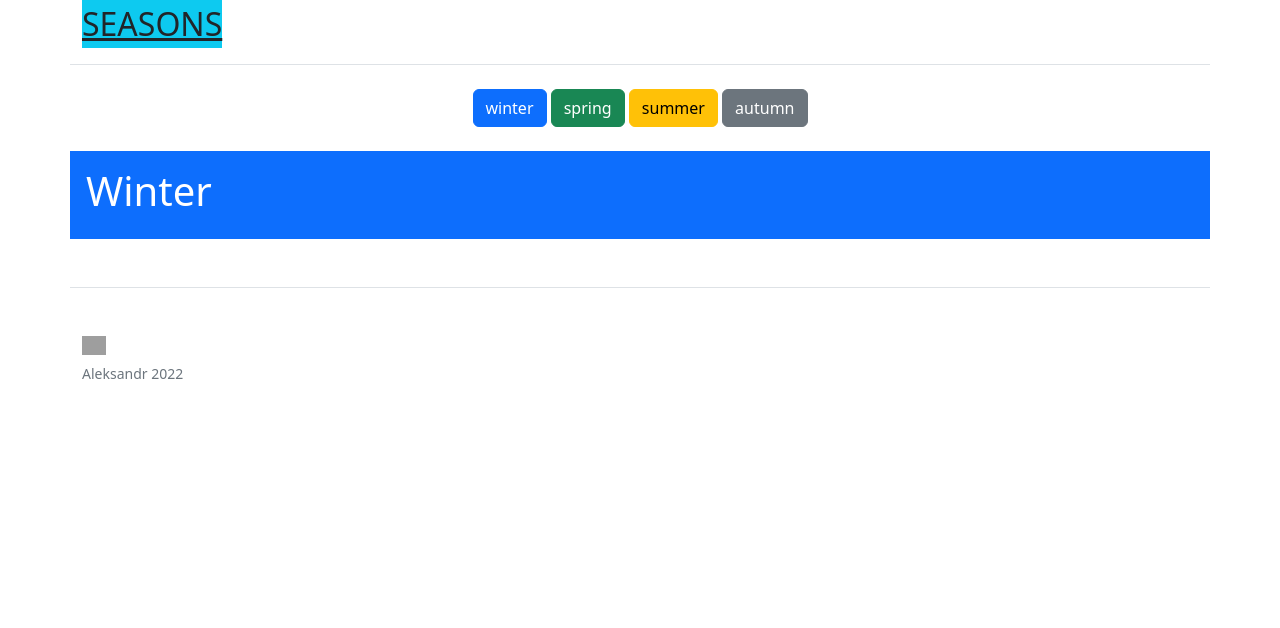
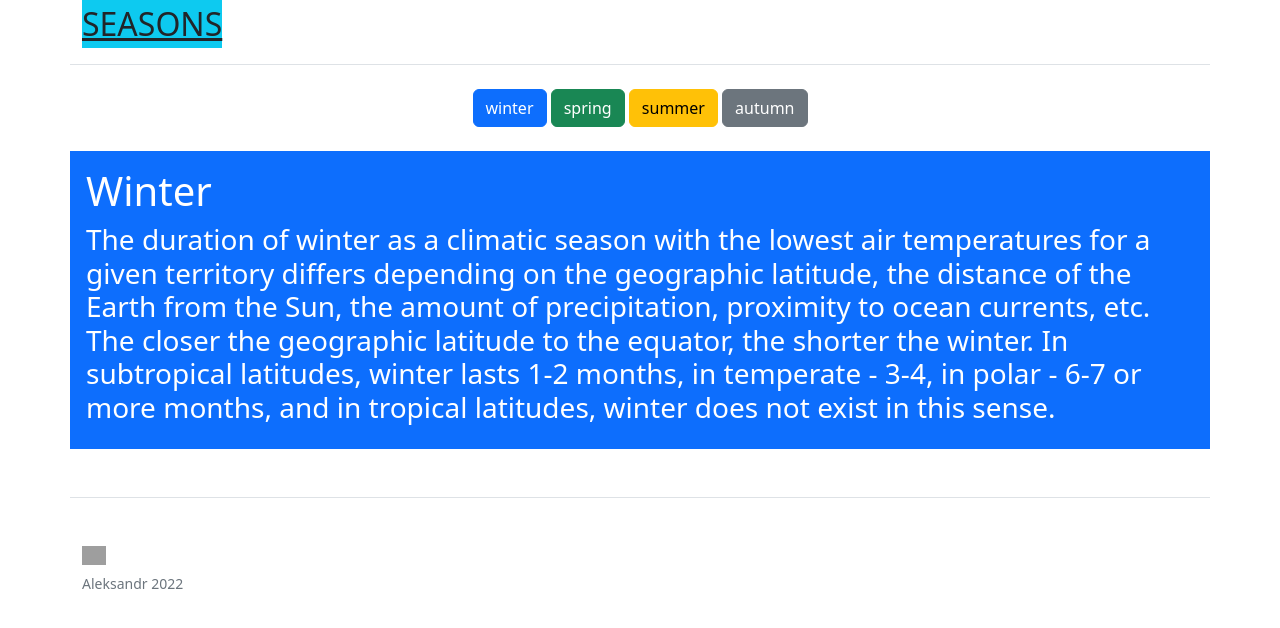
Before and after one commit to Zemlianik/Zemlianik---seasons, a Flask app: page /wint in a window 1280 px wide. Shown: the top 628 px of the page. Run offline with Flask 2, Linux system fonts and the light colour scheme; grey boxes are pictures that could not be loaded.

Commit message:
данные о зиме

```diff
--- a/templates/wint.html
+++ b/templates/wint.html
@@ -13,6 +13,7 @@
 {% block body %}
 <div class="container p-3 mb-2 bg-primary text-white">
     <h1>Winter</h1>
+    <h3>The duration of winter as a climatic season with the lowest air temperatures for a given territory differs depending on the geographic latitude, the distance of the Earth from the Sun, the amount of precipitation, proximity to ocean currents, etc. The closer the geographic latitude to the equator, the shorter the winter. In subtropical latitudes, winter lasts 1-2 months, in temperate - 3-4, in polar - 6-7 or more months, and in tropical latitudes, winter does not exist in this sense.</h3>
 </div>
 {% endblock %}
 </html>
```
